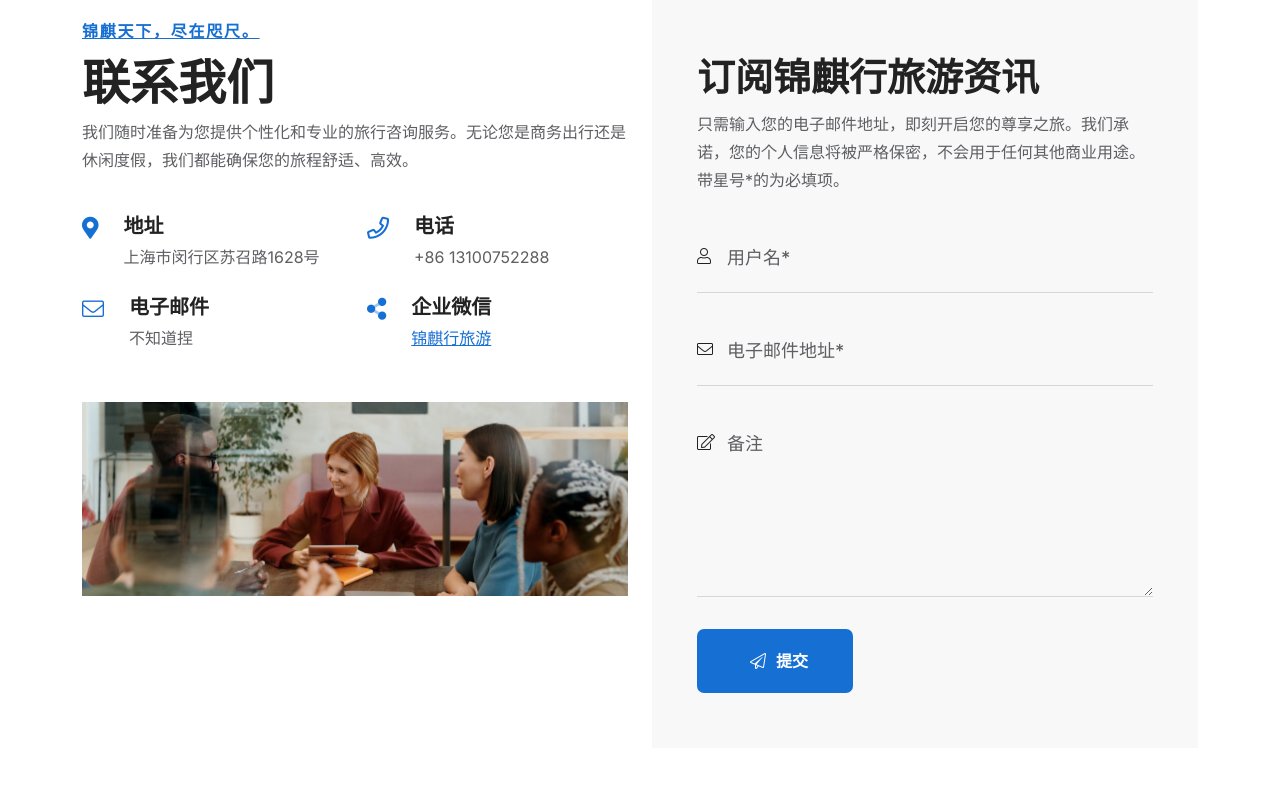
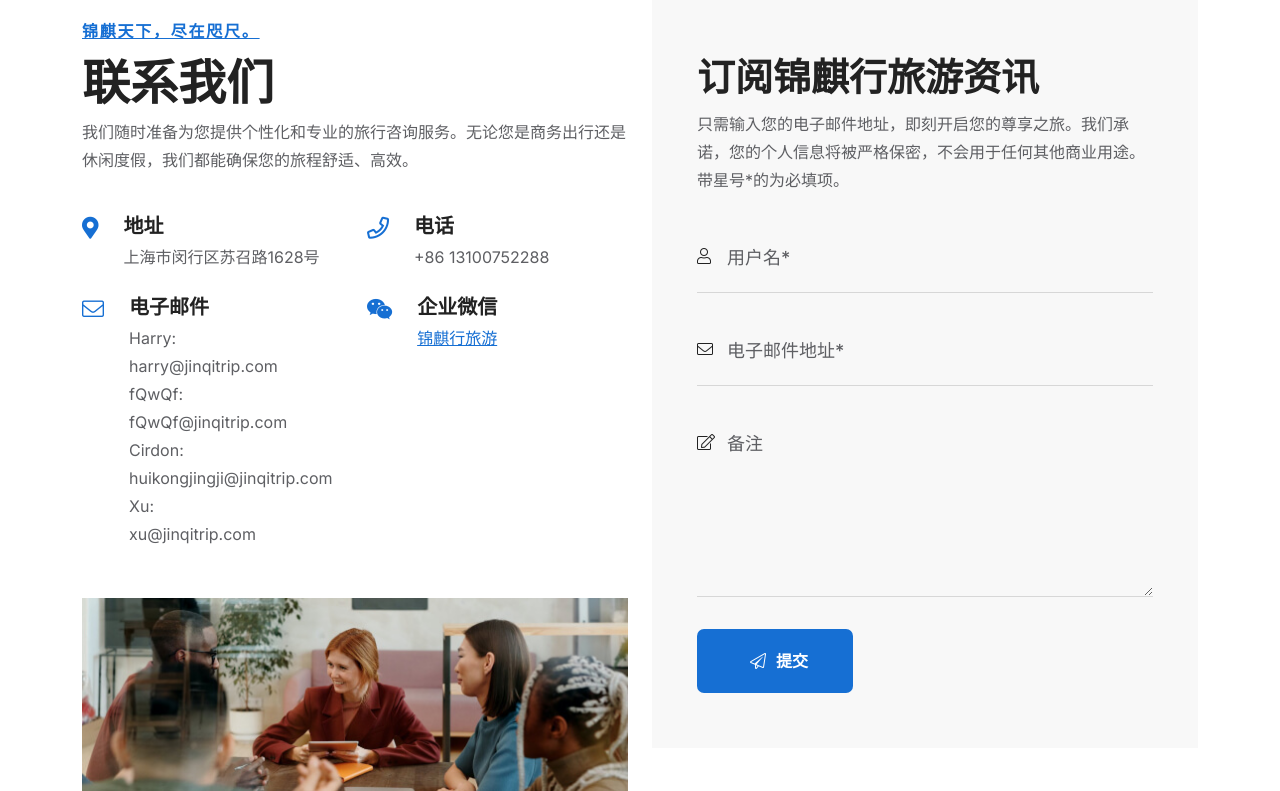
Before and after one commit to Jinqitrip/Jinqitrip_website, a PHP site: page /contact.php in a window 1280 px wide. Shown: the part 526-1317 px from the top of the page. Run offline with PHP 8.4, Linux system fonts and the light colour scheme; style sheets or scripts are compiled from the project's sources; some libraries are stand-ins or nearby versions; some web fonts are replaced.

Commit message:
feat(contact): 更新联系信息并优化页面布局
- 添加了具体的电子邮件地址信息
- 更新了企业微信图标
- 调整了 footer 和 header 的 HTML 结构
- 优化了响应式布局，提高了移动端体验

```diff
--- a/contact.php
+++ b/contact.php
@@ -30,6 +30,8 @@
         <link rel="stylesheet" href="assets/css/main.css">
         <!--<< Style.css >>-->
         <link rel="stylesheet" href="style.css">
+
+        <link rel="stylesheet" href="https://lf3-cdn-tos.bytecdntp.com/cdn/expire-1-M/font-awesome/4.7.0/css/font-awesome.min.css">
     </head>
 
     <body>
@@ -211,15 +213,17 @@
                                             </div>
                                             <div class="content">
                                                 <h5>电子邮件</h5>
-                                                <a>不知道捏</a><!-- <br>
-                                                <a href="mailto:info@example.com" class="link">info@example.com</a>-->
+                                                <p>Harry:</p><a href="mailto:harry@jinqitrip.com" class="link">harry@jinqitrip.com</a> <br>
+                                                <p>fQwQf:</p><a href="mailto:fQwQf@jinqitrip.com" class="link">fQwQf@jinqitrip.com</a> <br>
+                                                <p>Cirdon:</p><a href="mailto:huikongjingji@jinqitrip.com" class="link">huikongjingji@jinqitrip.com</a> <br>
+                                                <p>Xu:</p><a href="mailto:xu@jinqitrip.com" class="link">xu@jinqitrip.com</a> <br>
                                             </div>
                                         </div>
                                     </div>
                                     <div class="col-lg-6 wow fadeInUp" data-wow-delay=".9s">
                                         <div class="info-items">
                                             <div class="icon">
-                                                <i class="fad fa-share-alt"></i>
+                                                <i class="fa fa-weixin"></i>
                                             </div>
                                             <div class="content">
                                                 <h5>企业微信</h5>
--- a/footer.html
+++ b/footer.html
@@ -126,7 +126,7 @@
                             <h5>地址</h5>
                         </div>
                         <div class="footer-address-text">
-                                    <p>湖北省武汉市武昌区八一路299号</p> <br/>
+                            <p>湖北省武汉市武昌区八一路299号</p> <br />
                             <p target="_blank" href="#">上海市杨浦区四平路1239号</p>
                         </div>
                     </div>
```
Also changed, not shown: assets/img/logo/logo2.png (added), header.html (indentation only). Lines whose indentation alone changed are shown as unchanged.
